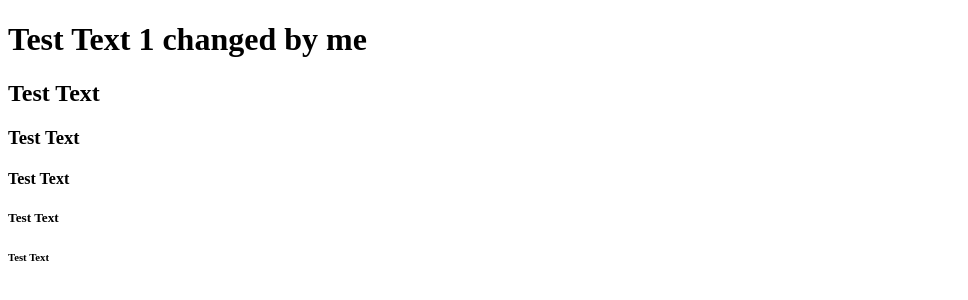
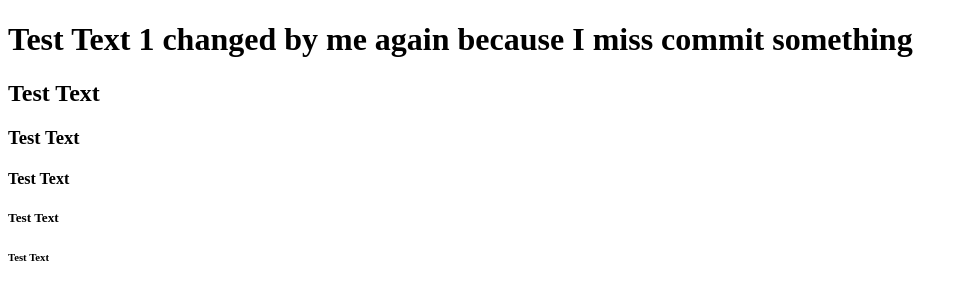
Before and after one commit to KanWen-G/PracticingGit, a plain HTML site: page index.html in a window 1280 px wide. Shown: the whole page, without its empty margins (0-968 px from the left). Drawn offline with Linux system fonts and the light colour scheme.

Commit message:
2nd commit

```diff
--- a/index.html
+++ b/index.html
@@ -4,7 +4,7 @@
 	<title>PracticingGit</title>
 </head>
 <body>
-	<h1>Test Text 1 changed by me</h1>
+	<h1>Test Text 1 changed by me again because I miss commit something</h1>
 	<h2>Test Text</h2>
 	<h3>Test Text</h3>
 	<h4>Test Text</h4>
```
